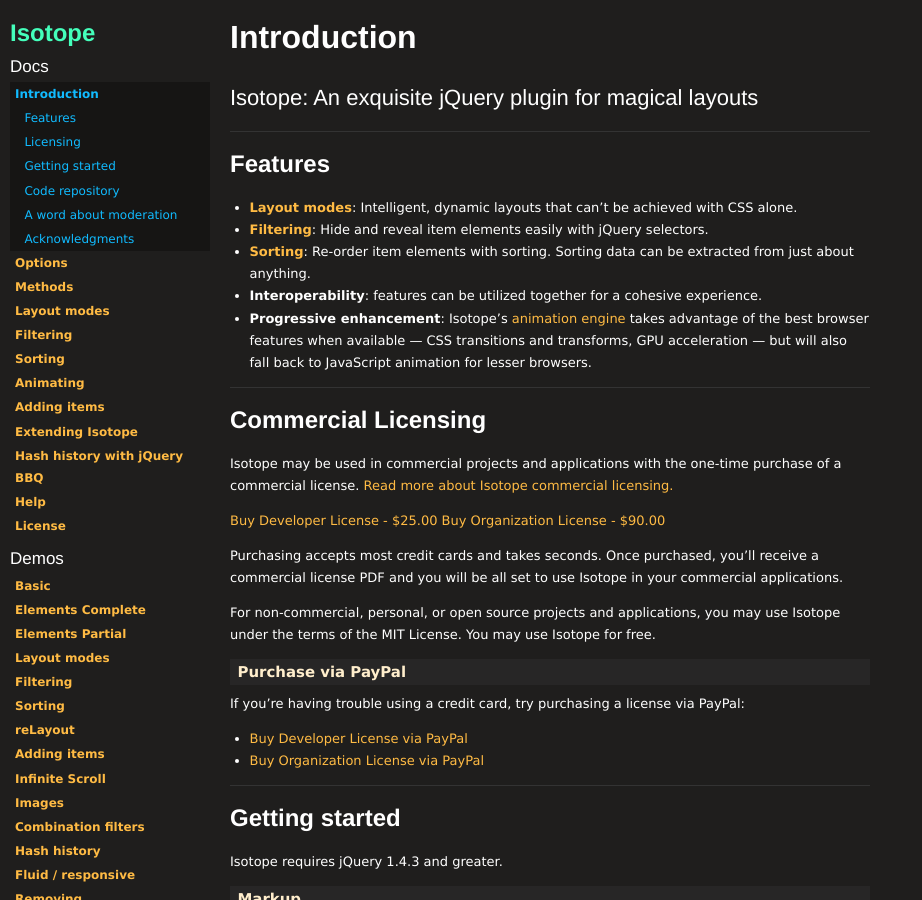
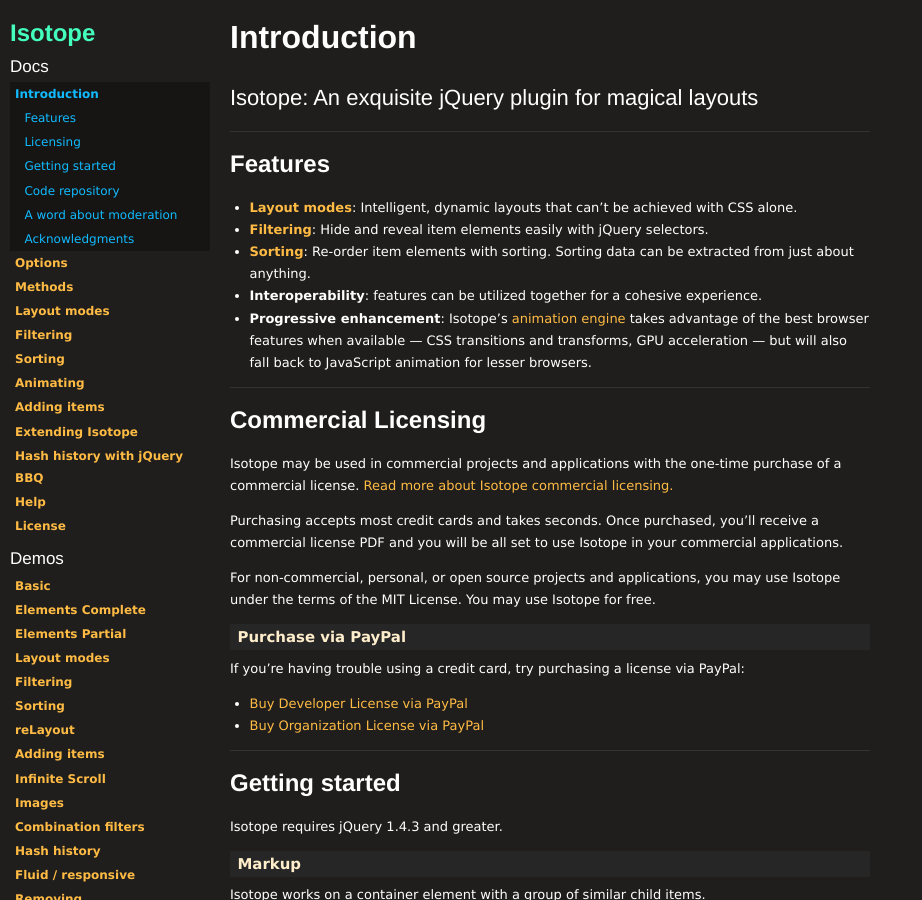
Before and after one commit to karli414/karli414.github.io, a Jekyll site: the page built from isotope/_posts/docs/2010-12-01-introduction.md, in a window 1280 px wide and 900 px high. Shown: the whole window, without its empty margins (0-922 px from the left). Built offline with Jekyll 4.4.1, drawn with Linux system fonts in a browser that asks for light colours; a script that is not in the unit is left out.

Commit message:
commenting out inclues

```diff
--- a/isotope/_posts/docs/2010-12-01-introduction.md
+++ b/isotope/_posts/docs/2010-12-01-introduction.md
@@ -29,7 +29,7 @@
 Isotope may be used in commercial projects and applications with the one-time purchase of a commercial license. [Read more about Isotope commercial licensing.](license.html)
 
 
-<p>{% include developer-buy-button.html %} {% include org-buy-button.html %}</p>
+<!--<p>{% include developer-buy-button.html %} {% include org-buy-button.html %}</p>-->
 
 Purchasing accepts most credit cards and takes seconds. Once purchased, you'll receive a commercial license PDF and you will be all set to use Isotope in your commercial applications.
 
```
